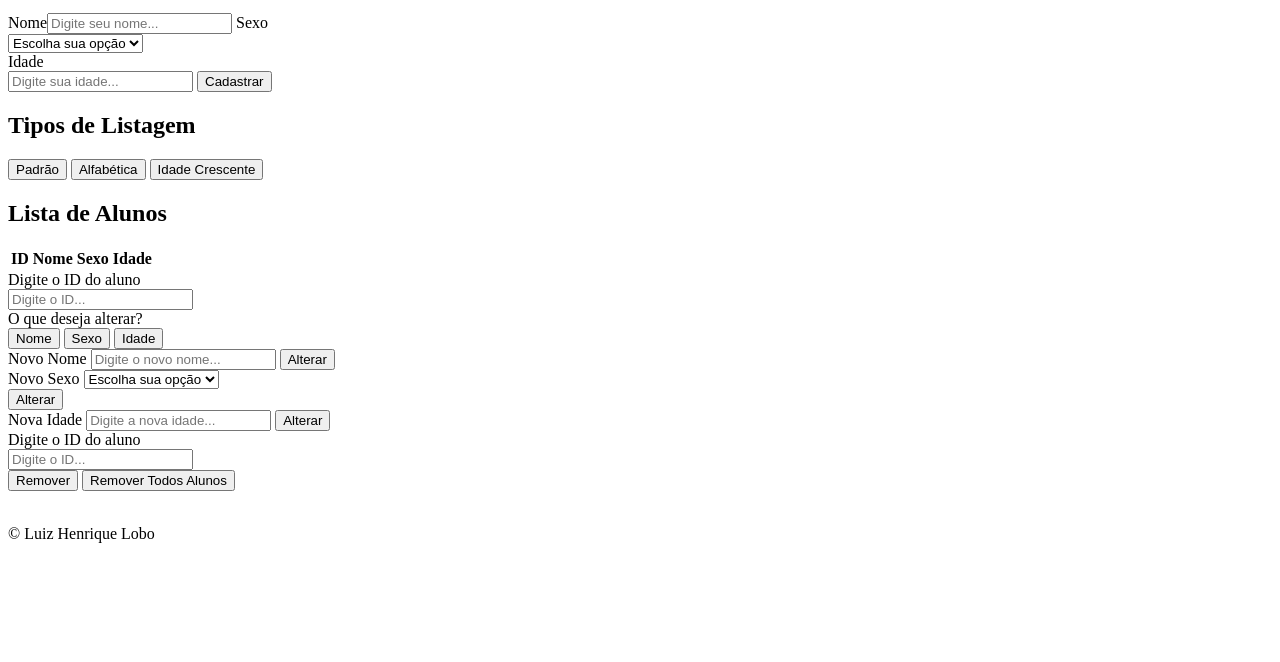
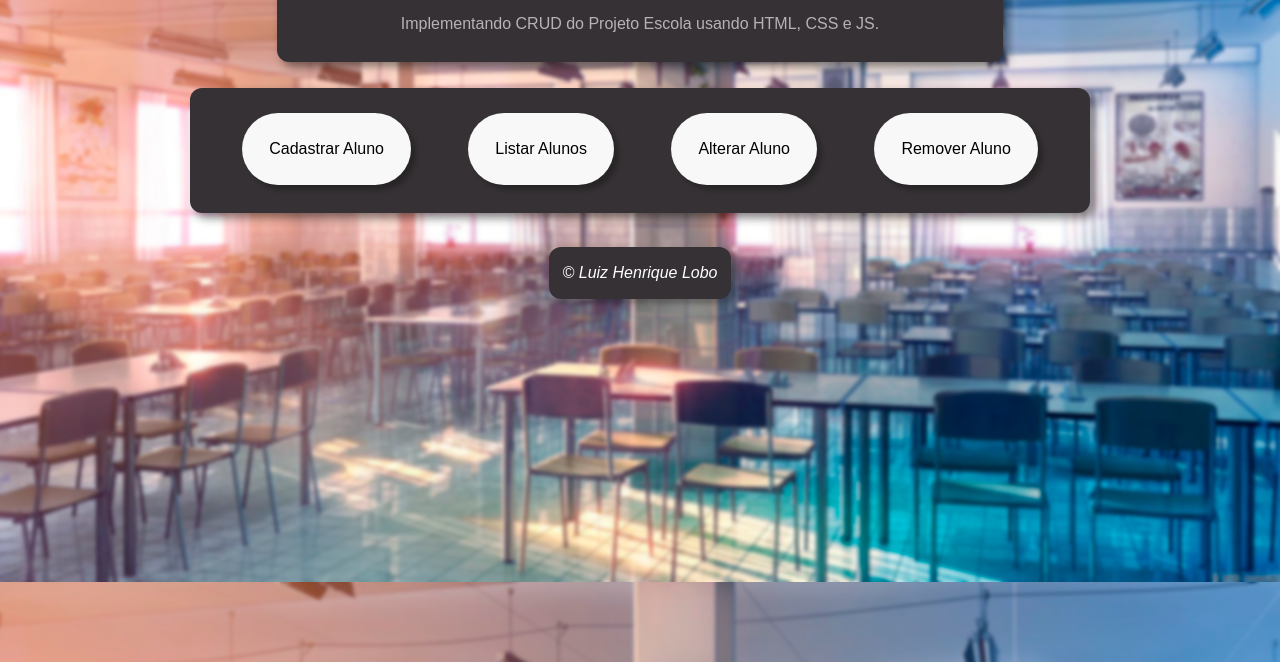
Before and after one commit to LuizHenriqueLobo1/projeto-escola-web, a plain HTML site: page index.html in a window 1280 px wide. Shown: the part 138-800 px from the top of the page. Drawn offline with Linux system fonts and the light colour scheme; the site is published under a folder, as on GitHub Pages, so addresses that start at the root find nothing.

Commit message:
Atualizando links dos arquivos

```diff
--- a/css/style.css
+++ b/css/style.css
@@ -1,5 +1,5 @@
 body {
-    background-image: url('/img/school-image.png');
+    background-image: url('../img/school-image.png');
     background-size: cover;
 }
 
--- a/index.html
+++ b/index.html
@@ -5,7 +5,7 @@
     <meta http-equiv="X-UA-Compatible" content="IE=edge">
     <meta name="viewport" content="width=device-width, initial-scale=1.0">
     <title>Projeto Escola</title>
-    <link rel="stylesheet" href="/css/style.css">
+    <link rel="stylesheet" href="./css/style.css">
 </head>
 <body>
     <header>
@@ -93,6 +93,6 @@
     <footer>
         <p>&copy; Luiz Henrique Lobo</p>
     </footer>
-    <script src="js/main.js"></script>
+    <script src="./js/main.js"></script>
 </body>
 </html>
```
